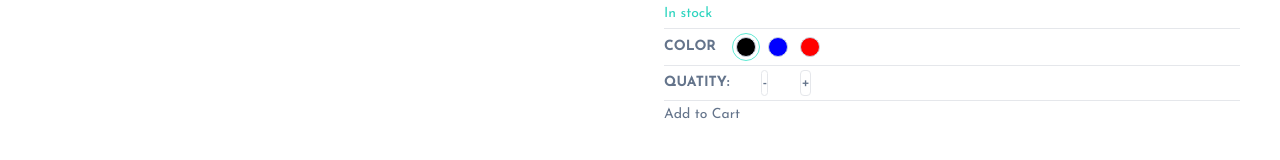
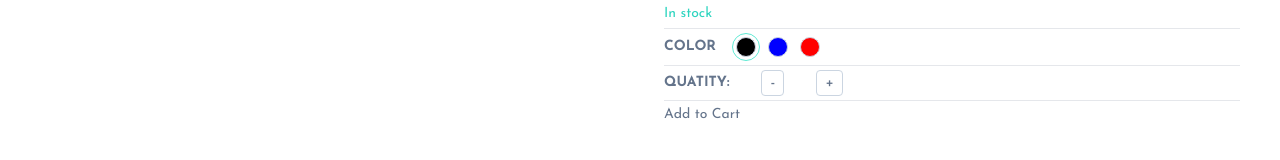
Before and after one commit to Mar-boi/Mechamongus, a Next.js app: page /product/1 in a window 1280 px wide. Shown: the part 347-507 px from the top of the page. Built offline with nearby package versions, Linux system fonts and the light colour scheme; a web font is replaced by a local one.

Commit message:
จัด code, แก้ปุ่มเล็ก: SetQuantity.tsx
จัด code, แก้ปุ่มเล็ก

```diff
--- a/app/components/products/SetQuantity.tsx
+++ b/app/components/products/SetQuantity.tsx
@@ -1,25 +1,26 @@
-'use client'
+"use client";
 
 import { CartProductType } from "@/app/product/[productId]/productDetails";
 //ตอนกดเพิ่มลดมันยังบัคๆอยู่
 //ปุ่มเพิ่มลดยังเล็กอยู่
-interface SetQtyProps{
-    cartCounter?: boolean
-    cartProduct: CartProductType
+interface SetQtyProps {
+  cartCounter?: boolean;
+  cartProduct: CartProductType;
   handleQtyIncrease: () => void;
   handleQtyDecrease: () => void;
 }
 
-const btnStyles = 'border-[1.2px] border-slate-100px-2 rounded'
+const btnStyles = "border-[1.2px] border-slate-300 px-2 rounded";
 
-const SetQuatity: React.FC<SetQtyProps>= ({
+const SetQuatity: React.FC<SetQtyProps> = ({
   cartCounter,
   cartProduct,
   handleQtyIncrease,
   handleQtyDecrease,
 }) => {
-    return (<div className="flex gap-8 items-center">
-        {cartCounter?null:<div className="font-semibold">QUATITY:</div>}
+  return (
+    <div className="flex gap-8 items-center">
+      {cartCounter ? null : <div className="font-semibold">QUATITY:</div>}
       <div className="flex gap-4 items-center text-base">
         <button onClick={handleQtyDecrease} className={btnStyles}>
           -
@@ -29,7 +30,8 @@ const SetQuatity: React.FC<SetQtyProps>= ({
           +
         </button>
       </div>
-    </div>);
+    </div>
+  );
 };
 
 export default SetQuatity;
```
Lines whose indentation alone changed are shown as unchanged.
